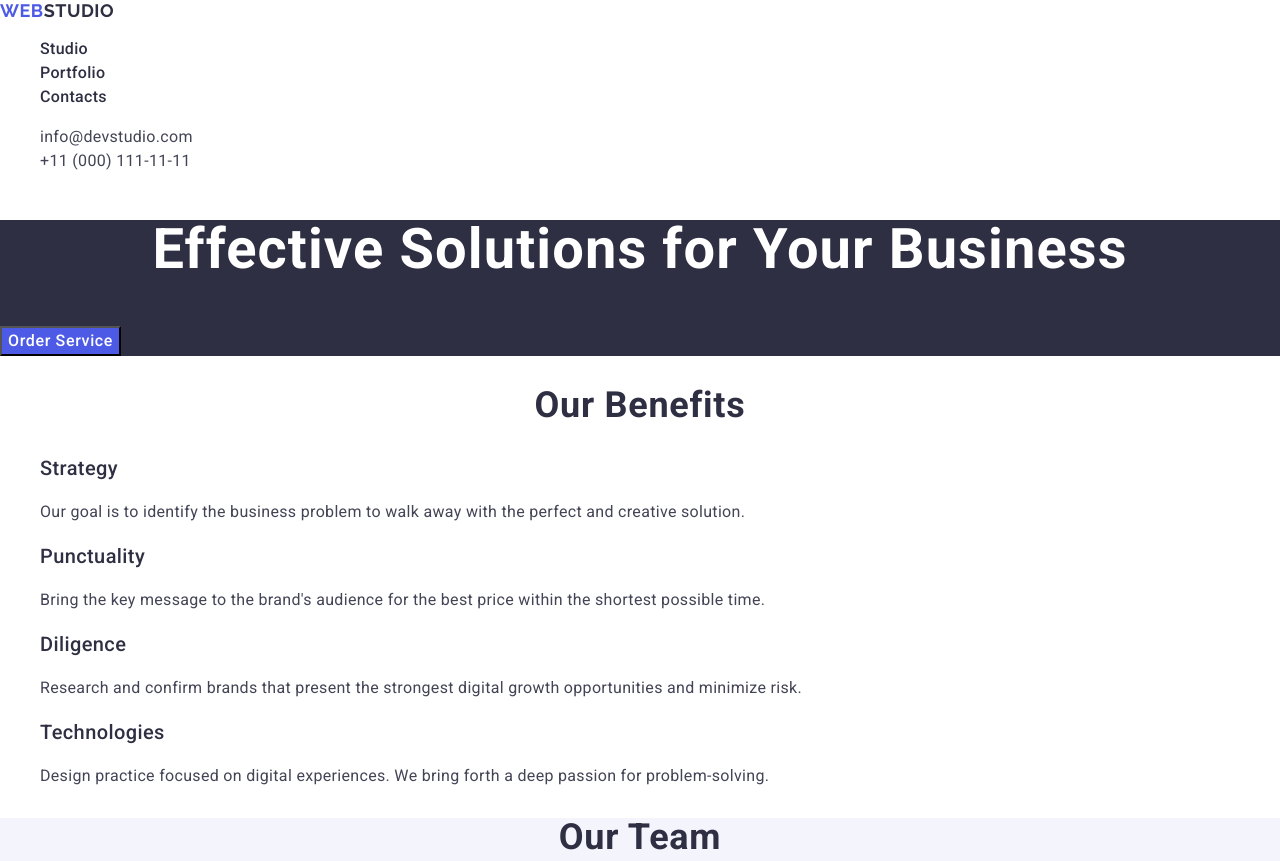
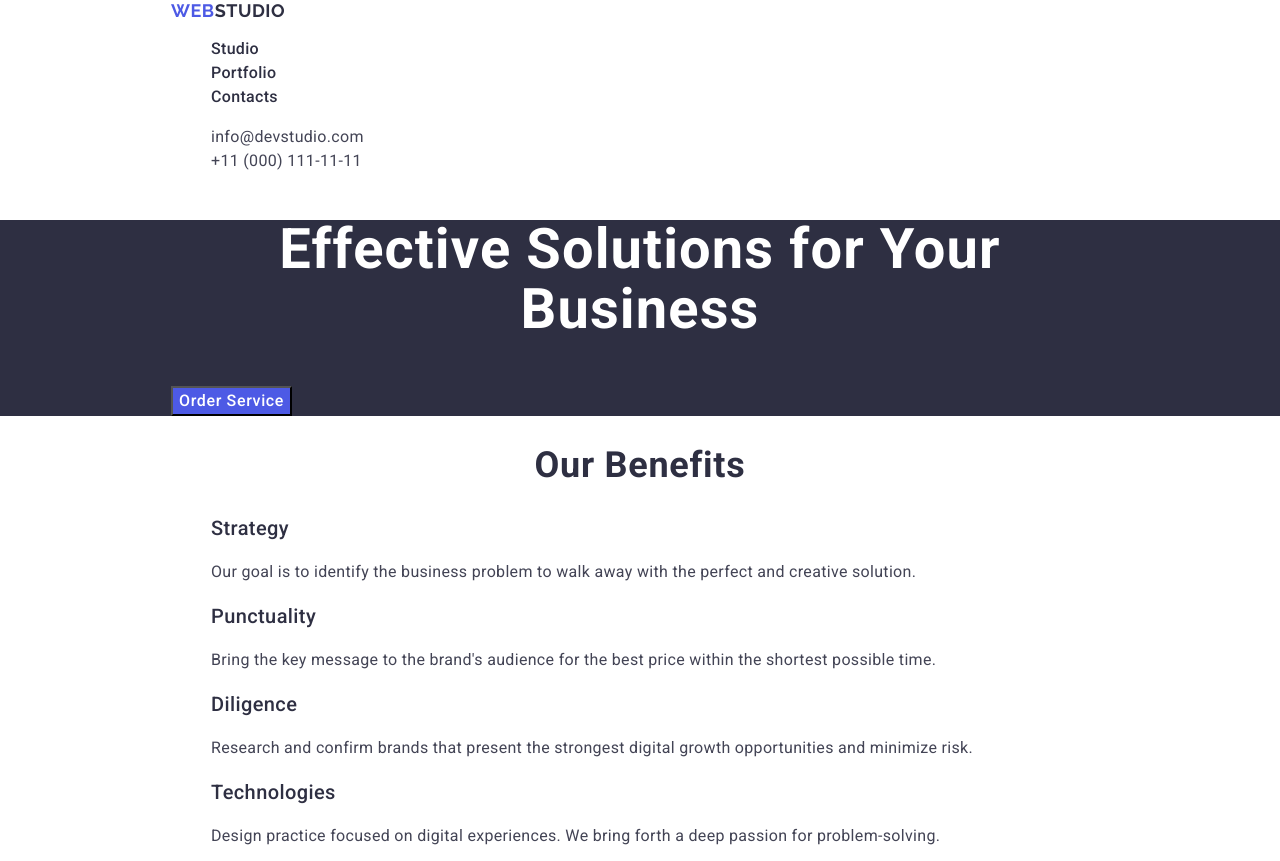
Before and after one commit to vidklyk/goit-markup-hw-06, a plain HTML site: page index.html in a window 1280 px wide. Shown: the top 861 px of the page. Drawn offline with nearby package versions, Linux system fonts and the light colour scheme.

Commit message:
Create class-container for html/css

```diff
--- a/css/style.css
+++ b/css/style.css
@@ -2,6 +2,14 @@ body {
   font-family: "Roboto", sans-serif;
   color: #434455;
   background-color: #ffffff;
+}
+
+.container {
+  max-width: 100hv;
+  padding-left: 15px;
+  padding-right: 15px;
+  margin-left: 156px;
+  margin-right: 156px;
 }
 
 /*LOGO SECTION*/
--- a/index.html
+++ b/index.html
@@ -11,7 +11,7 @@
     />
     <link
       rel="stylesheet"
-      href="node_modules/modern-normalize/modern-normalize.css"
+      href="https://cdnjs.cloudflare.com/ajax/libs/modern-normalize/3.0.0/modern-normalize.css"
     />
     <link rel="stylesheet" href="./css/style.css" />
     <title>Document</title>
@@ -19,6 +19,7 @@
   <body>
     <!--HEADER-->
     <header class="page-header">
+      <div class="container">
         <nav>
           <a class="logo" href="./index.html"
             >Web<span class="dark-side-logo">Studio</span></a
@@ -29,7 +30,9 @@
             <li><a class="menu-list" href="">Contacts</a></li>
           </ul>
         </nav>
+      </div>
       <!--ADDRESS-->
+      <div class="container">
         <address class="head-address">
           <ul>
             <li>
@@ -44,22 +47,26 @@
             </li>
           </ul>
         </address>
+      </div>
     </header>
     <main>
       <!--FIRST SCR SECTION-->
       <section class="first-scr">
+        <div class="container">
           <h1 class="main-title-text">Effective Solutions for Your Business</h1>
           <button class="first-scr-btn" type="button">Order Service</button>
+        </div>
       </section>
       <!--OUR BENEFITS SECTION-->
       <section class="benefits">
+        <div class="container">
           <h2 class="benefits-title-text">Our Benefits</h2>
           <ul>
             <li>
               <h3 class="benefits-main-text">Strategy</h3>
               <p class="benefits-content-text">
-              Our goal is to identify the business problem to walk away with the
-              perfect and creative solution.
+                Our goal is to identify the business problem to walk away with
+                the perfect and creative solution.
               </p>
             </li>
             <li>
@@ -84,9 +91,11 @@
               </p>
             </li>
           </ul>
+        </div>
       </section>
       <!--OUR TEAM SECTION-->
       <section class="team">
+        <div class="container">
           <h2 class="team-title-text">Our Team</h2>
           <ul>
             <li class="team-content">
@@ -130,9 +139,11 @@
               <p class="team-content-text">UI Designer</p>
             </li>
           </ul>
+        </div>
       </section>
       <!--OUR PORTFOLIO SECTION-->
       <section class="portfolio">
+        <div class="container">
           <h2 class="portfolio-title-text">Our Portfolio</h2>
           <ul class="portfolio-content">
             <li>
@@ -196,16 +207,19 @@
               <p class="portfolio-content-text">Marketing</p>
             </li>
           </ul>
+        </div>
       </section>
     </main>
     <footer class="page-footer">
+      <div class="container">
         <a class="logo-footer" href="./index.html"
           >Web<span class="white-side-logo">Studio</span></a
         >
         <p class="text-footer">
-        Increase the flow of customers and sales for your business with digital
-        marketing & growth solutions.
+          Increase the flow of customers and sales for your business with
+          digital marketing & growth solutions.
         </p>
+      </div>
     </footer>
   </body>
 </html>
```
Lines whose indentation alone changed are shown as unchanged.
